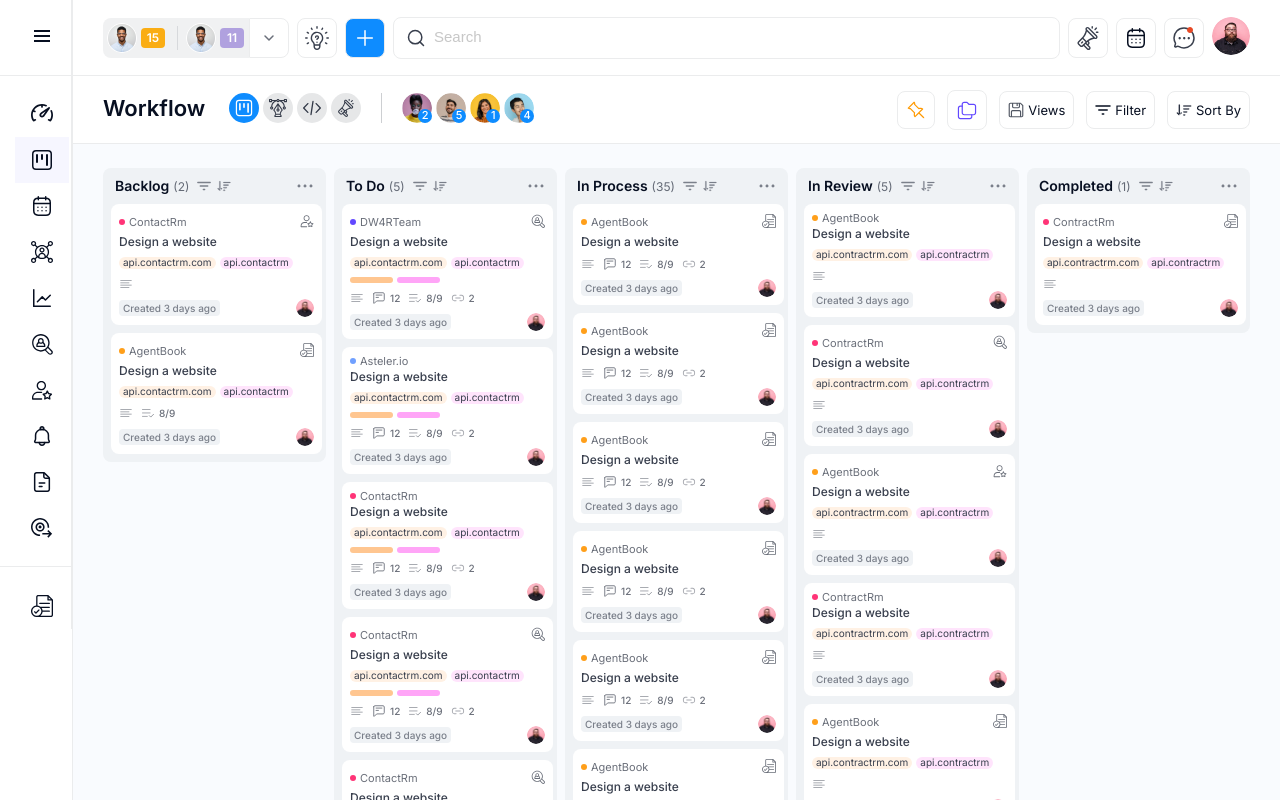
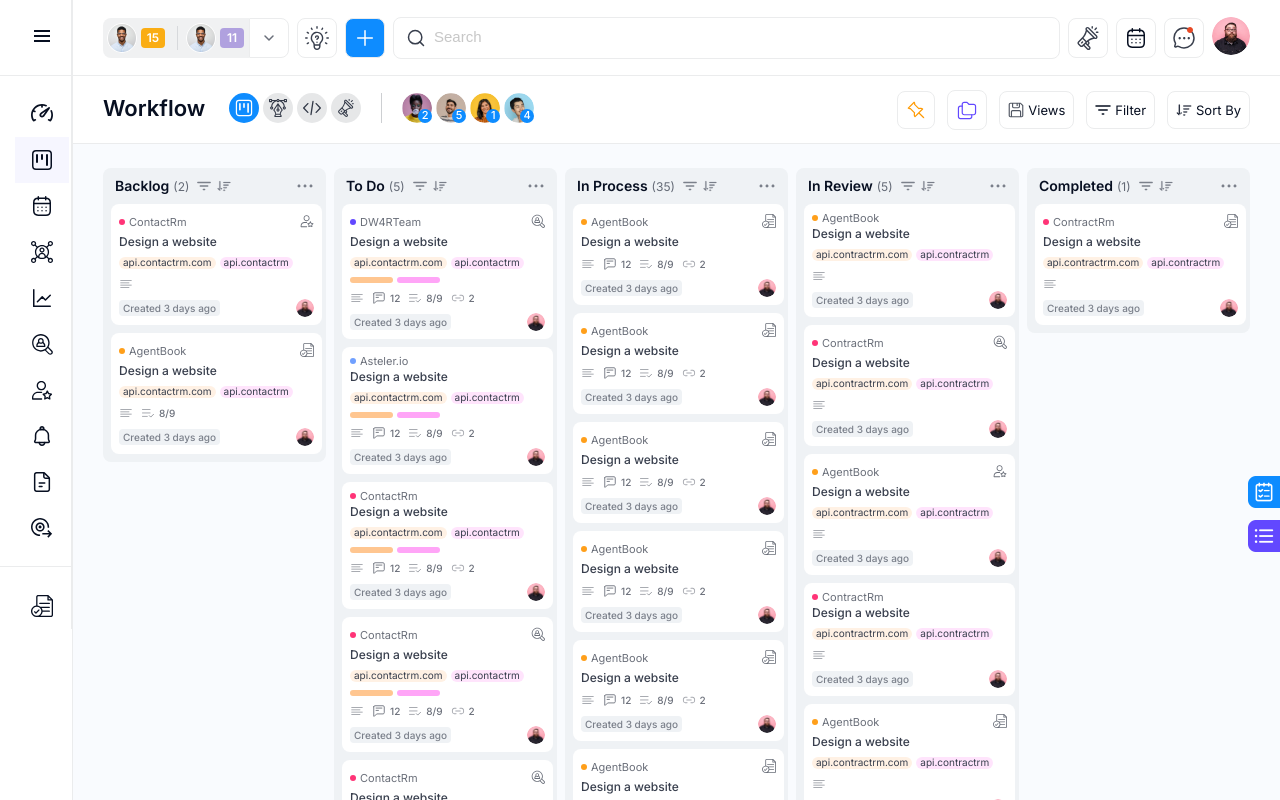
Before and after one commit to Umer-Aziz/zaancorp, a Next.js app: page / in a window 1280 px wide. Shown: the top 800 px of the page. Built offline with nearby package versions, Linux system fonts and the light colour scheme.

Commit message:
sideIcons added

```diff
--- /dev/null
+++ b/components/SideIcons.js
@@ -0,0 +1,19 @@
+import React from 'react'
+import style from "@/styles/SideIcons.module.css"
+import Link from 'next/link'
+const SideIcons = () => {
+  return (
+    <>
+        <div className={style.SideIconsContainer}>
+        <Link href={"/"}>
+            <img className={style.SideIcon} src="/images/checklist.png" alt="icon" />
+        </Link>
+        <Link href={"/"}>
+            <img className={style.SideIcon} src="/images/menubar.png" alt="icon" />
+        </Link>
+        </div>
+    </>
+  )
+}
+
+export default SideIcons
--- a/components/Workflow.js
+++ b/components/Workflow.js
@@ -1,4 +1,5 @@
 import React from 'react'
+import SideIcons from './SideIcons'
 import MainContent from './workflow/MainContent'
 import Topbar from './workflow/Topbar'
 
@@ -7,6 +8,7 @@
     <>
         <Topbar/>
         <MainContent/>
+        <SideIcons/>
     </>
   )
 }
--- a/pages/index.js
+++ b/pages/index.js
@@ -6,8 +6,8 @@
   return (
     <>
       <Head>
-        <title>Create Next App</title>
-        <meta name="description" content="Generated by create next app" />
+        <title>Zain Corp</title>
+        <meta name="description" content="Zain corp" />
         <meta name="viewport" content="width=device-width, initial-scale=1" />
       </Head>
       <main className='container'>
--- /dev/null
+++ b/styles/SideIcons.module.css
@@ -0,0 +1,15 @@
+.SideIconsContainer{
+    position: fixed;
+    right: 0;
+    top: 476px;
+    display: grid;
+    gap: 8px;
+}
+.SideIcon {
+    width: 32px;
+    height: 32px;
+}
+.SideIcon:hover{
+    transform: scale(1.2);
+    transition: all 0.3s ease-in-out;
+}
```
Also changed, not shown: public/images/checklist.png (added), public/images/menubar.png (added).
